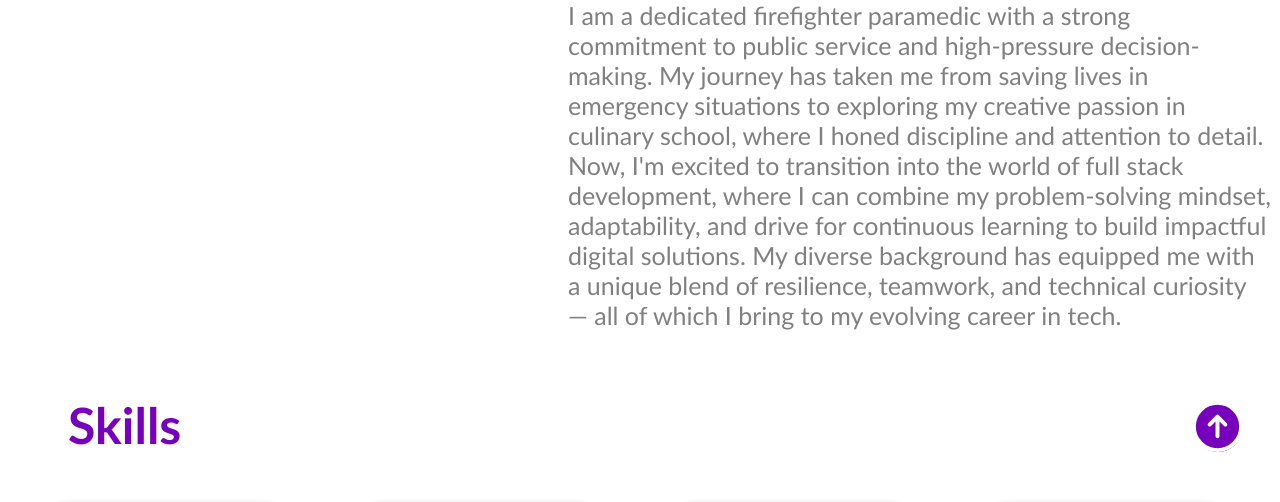
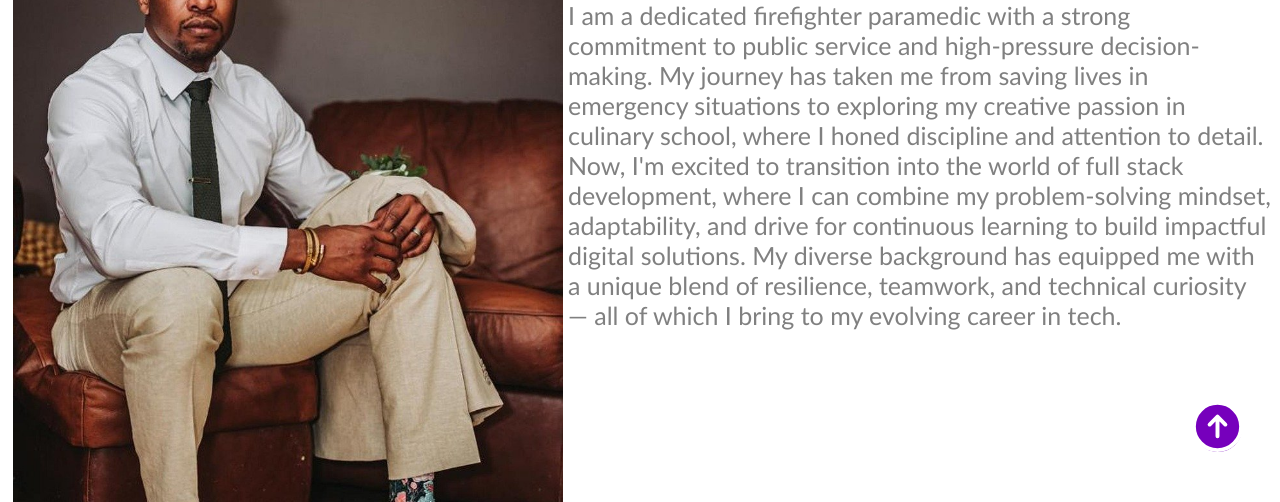
Before and after one commit to cdyess89/my_portfolio, a plain HTML site: page index.html in a window 1280 px wide. Shown: the part 324-826 px from the top of the page. Drawn offline with Linux system fonts and the light colour scheme.

Commit message:
Update index.html

```diff
--- a/index.html
+++ b/index.html
@@ -37,7 +37,7 @@
     <!-- About Me -->
     <section id="about-me" class="container">
       <div>
-        <img src="tez-9612592_1280.jpg" class="profile_image"/>
+        <img src="html_finalprojimages/tez-9612592_1280.jpg" class="profile_image"/>
       </div>
 
       <div>
```
